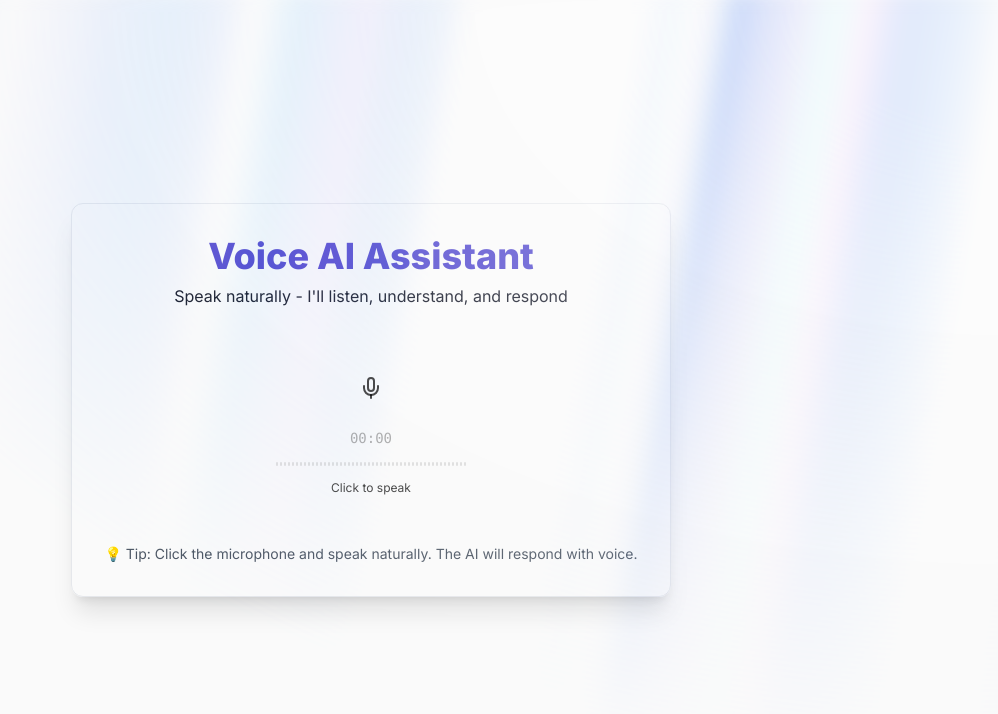
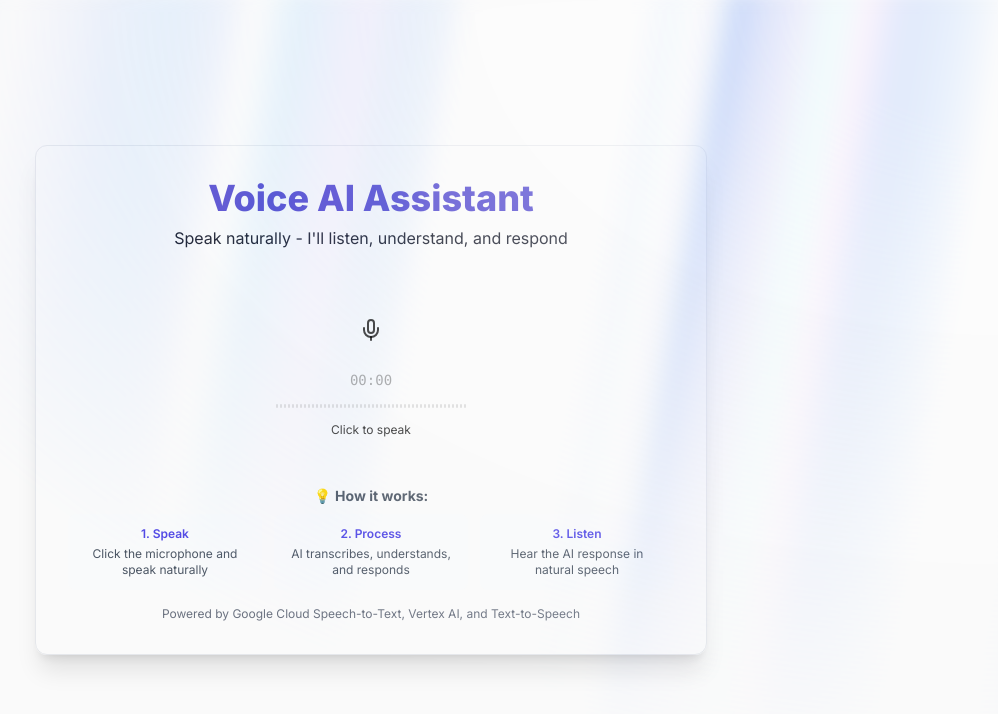
Before and after one commit to sameerkhansf/vapi-takehome, a Next.js app: page / in a window 1280 px wide. Shown: the top 714 px of the page, without its empty margins (269-1267 px from the left). Built offline with nearby package versions, Linux system fonts and the light colour scheme.

Commit message:
added status tracking to enhnace user engagement

```diff
--- a/app/page.tsx
+++ b/app/page.tsx
@@ -62,7 +62,6 @@ export default function Home() {
             Speak naturally - I&apos;ll listen, understand, and respond
           </p>
 
-          {/* Error Display */}
           {error && (
             <div
               className="mb-6 bg-error/10 border border-error text-error px-4 py-3 rounded-lg shadow-sm"
@@ -101,12 +100,42 @@ export default function Home() {
             />
           </div>
 
-          <div className="mt-8 text-center text-sm text-gray-600">
-            <p>
-              💡 Tip: Click the microphone and speak naturally. The AI will
-              respond with voice.
-            </p>
+          <div className="mt-8 space-y-4">
+            <div className="text-center text-sm text-gray-600 dark:text-gray-400">
+              <p className="mb-2">
+                💡 <strong>How it works:</strong>
+              </p>
+              <div className="grid grid-cols-1 md:grid-cols-3 gap-3 text-xs">
+                <div className="bg-gray-50 dark:bg-gray-800 p-3 rounded-lg">
+                  <div className="font-semibold text-primary mb-1">
+                    1. Speak
+                  </div>
+                  <div>Click the microphone and speak naturally</div>
+                </div>
+                <div className="bg-gray-50 dark:bg-gray-800 p-3 rounded-lg">
+                  <div className="font-semibold text-primary mb-1">
+                    2. Process
+                  </div>
+                  <div>AI transcribes, understands, and responds</div>
+                </div>
+                <div className="bg-gray-50 dark:bg-gray-800 p-3 rounded-lg">
+                  <div className="font-semibold text-primary mb-1">
+                    3. Listen
+                  </div>
+                  <div>Hear the AI response in natural speech</div>
+                </div>
+              </div>
+            </div>
+
+            <div className="text-center text-xs text-gray-500 dark:text-gray-400">
+              <p>
+                Powered by Google Cloud Speech-to-Text, Vertex AI, and
+                Text-to-Speech
+              </p>
+            </div>
           </div>
+
+          <div ref={conversationEndRef} />
         </div>
       </div>
     </AuroraBackground>
--- a/components/ui/ai-voice-input.tsx
+++ b/components/ui/ai-voice-input.tsx
@@ -24,6 +24,15 @@ interface AIVoiceInputProps {
   className?: string;
 }
 
+type ProcessingStatus =
+  | "idle"
+  | "recording"
+  | "transcribing"
+  | "processing"
+  | "synthesizing"
+  | "playing"
+  | "error";
+
 export function AIVoiceInput({
   onStart,
   onStop,
@@ -44,6 +53,8 @@ export function AIVoiceInput({
   const [transcript, setTranscript] = useState("");
   const [response, setResponse] = useState("");
   const [isProcessing, setIsProcessing] = useState(false);
+  const [processingStatus, setProcessingStatus] =
+    useState<ProcessingStatus>("idle");
   const [error, setError] = useState<VoiceAIError | null>(null);
   const mounted = useRef(false);
   const mediaRecorderRef = useRef<MediaRecorder | null>(null);
@@ -57,6 +68,7 @@ export function AIVoiceInput({
 
     const handleError = (error: VoiceAIError) => {
       setError(error);
+      setProcessingStatus("error");
       onError?.(error);
     };
 
@@ -117,6 +129,69 @@ export function AIVoiceInput({
       .padStart(2, "0")}`;
   };
 
+  const getStatusMessage = () => {
+    switch (processingStatus) {
+      case "idle":
+        return "Click to speak";
+      case "recording":
+        return "Listening...";
+      case "transcribing":
+        return "Transcribing audio...";
+      case "processing":
+        return "Generating response...";
+      case "synthesizing":
+        return "Creating speech...";
+      case "playing":
+        return "Playing response...";
+      case "error":
+        return "Error occurred";
+      default:
+        return "Click to speak";
+    }
+  };
+
+  const getStatusColor = () => {
+    switch (processingStatus) {
+      case "idle":
+        return "text-black/70 dark:text-white/70";
+      case "recording":
+        return "text-blue-600 dark:text-blue-400";
+      case "transcribing":
+        return "text-yellow-600 dark:text-yellow-400";
+      case "processing":
+        return "text-purple-600 dark:text-purple-400";
+      case "synthesizing":
+        return "text-green-600 dark:text-green-400";
+      case "playing":
+        return "text-indigo-600 dark:text-indigo-400";
+      case "error":
+        return "text-red-600 dark:text-red-400";
+      default:
+        return "text-black/70 dark:text-white/70";
+    }
+  };
+
+  const getButtonColor = () => {
+    switch (processingStatus) {
+      case "idle":
+        return "bg-none hover:bg-black/10 dark:hover:bg-white/10";
+      case "recording":
+        return "bg-blue-100 dark:bg-blue-900/20";
+      case "transcribing":
+        return "bg-yellow-100 dark:bg-yellow-900/20";
+      case "processing":
+        return "bg-purple-100 dark:bg-purple-900/20";
+      case "synthesizing":
+        return "bg-green-100 dark:bg-green-900/20";
+      case "playing":
+        return "bg-indigo-100 dark:bg-indigo-900/20";
+      case "error":
+        return "bg-red-100 dark:bg-red-900/20";
+      default:
+        return "bg-none hover:bg-black/10 dark:hover:bg-white/10";
+    }
+  };
+
   const startRecording = async () => {
     try {
       setError(null);
@@ -125,6 +200,7 @@ export function AIVoiceInput({
       setIsProcessing(true);
       setIsRecording(true);
       setSubmitted(true);
+      setProcessingStatus("recording");
 
       const stream = await navigator.mediaDevices.getUserMedia({ audio: true });
       mediaStreamRef.current = stream;
@@ -143,6 +219,7 @@ export function AIVoiceInput({
 
       mediaRecorder.onstop = async () => {
         try {
+          setProcessingStatus("transcribing");
           const audioBlob = new Blob(audioChunks, {
             type: "audio/webm;codecs=opus",
           });
@@ -184,13 +261,16 @@ export function AIVoiceInput({
                 if (data.transcript) {
                   setTranscript(data.transcript);
                   onTranscript?.(data.transcript);
+                  setProcessingStatus("processing");
                 }
                 if (data.response) {
                   setResponse(data.response);
                   onResponse?.(data.response);
+                  setProcessingStatus("synthesizing");
                 }
                 if (data.audioUrl) {
                   onAudioResponse?.(data.audioUrl);
+                  setProcessingStatus("playing");
                   if (audioRef.current) {
                     audioRef.current.src = data.audioUrl;
                     audioRef.current.play().catch((error) => {
@@ -217,12 +297,14 @@ export function AIVoiceInput({
           }
 
           setIsProcessing(false);
+          setProcessingStatus("idle");
         } catch (error) {
           const networkError = handleNetworkError(error);
           errorBoundaryRef.current.handleError(networkError);
           setIsProcessing(false);
           setIsRecording(false);
           setSubmitted(false);
+          setProcessingStatus("error");
         }
       };
 
@@ -232,6 +314,7 @@ export function AIVoiceInput({
         setIsProcessing(false);
         setIsRecording(false);
         setSubmitted(false);
+        setProcessingStatus("error");
       };
 
       mediaRecorder.start(100);
@@ -241,6 +324,7 @@ export function AIVoiceInput({
       setIsProcessing(false);
       setIsRecording(false);
       setSubmitted(false);
+      setProcessingStatus("error");
     }
   };
 
@@ -253,7 +337,6 @@ export function AIVoiceInput({
       mediaStreamRef.current?.getTracks().forEach((track) => track.stop());
       setIsRecording(false);
       setSubmitted(false);
-      setIsProcessing(false);
     }
   };
 
@@ -274,9 +357,7 @@ export function AIVoiceInput({
         <button
           className={cn(
             "group w-16 h-16 rounded-xl flex items-center justify-center transition-colors",
-            submitted
-              ? "bg-none"
-              : "bg-none hover:bg-black/10 dark:hover:bg-white/10"
+            getButtonColor()
           )}
           type="button"
           onClick={handleClick}
@@ -284,7 +365,7 @@ export function AIVoiceInput({
           {submitted ? (
             <div
               className="w-6 h-6 rounded-sm animate-spin bg-black dark:bg-white cursor-pointer pointer-events-auto"
-              style={{ animationDuration: "3s" }}
+              style={{ animationDuration: "1.5s" }}
             />
           ) : (
             <Mic className="w-6 h-6 text-black/70 dark:text-white/70" />
@@ -310,7 +391,7 @@ export function AIVoiceInput({
                 "w-0.5 rounded-full transition-all duration-300",
                 submitted
                   ? "bg-black/50 dark:bg-white/50 animate-pulse"
-                  : "bg-black/10 dark:bg-white/10 h-1"
+                  : "bg-black/10 dark:text-white/10 h-1"
               )}
               style={
                 submitted && isClient
@@ -324,13 +405,26 @@ export function AIVoiceInput({
           ))}
         </div>
 
-        <p className="h-4 text-xs text-black/70 dark:text-white/70">
-          {isProcessing
-            ? "Processing..."
-            : submitted
-            ? "Listening..."
-            : "Click to speak"}
-        </p>
+        <div className="flex flex-col items-center gap-1">
+          <p
+            className={cn(
+              "h-4 text-xs transition-colors duration-300",
+              getStatusColor()
+            )}
+          >
+            {getStatusMessage()}
+          </p>
+          {(processingStatus === "transcribing" ||
+            processingStatus === "processing" ||
+            processingStatus === "synthesizing") && (
+            <div className="w-32 h-1 bg-gray-200 dark:bg-gray-700 rounded-full overflow-hidden">
+              <div
+                className="h-full bg-gradient-to-r from-blue-500 via-purple-500 to-green-500 animate-pulse rounded-full"
+                style={{ width: "100%" }}
+              />
+            </div>
+          )}
+        </div>
 
         {transcript && (
           <div className="mt-4 p-3 bg-gray-100 dark:bg-gray-800 rounded-lg max-w-md">
@@ -341,9 +435,9 @@ export function AIVoiceInput({
         )}
 
         {response && (
-          <div className="mt-2 p-3 bg-blue-100 dark:bg-blue-900 rounded-lg max-w-md">
-            <p className="text-sm text-blue-700 dark:text-blue-300">
-              <strong>AI:</strong> {response}
+          <div className="mt-2 p-3 bg-blue-50 dark:bg-blue-900/20 rounded-lg max-w-md">
+            <p className="text-sm text-gray-700 dark:text-gray-300">
+              <strong>AI Response:</strong> {response}
             </p>
           </div>
         )}
```
